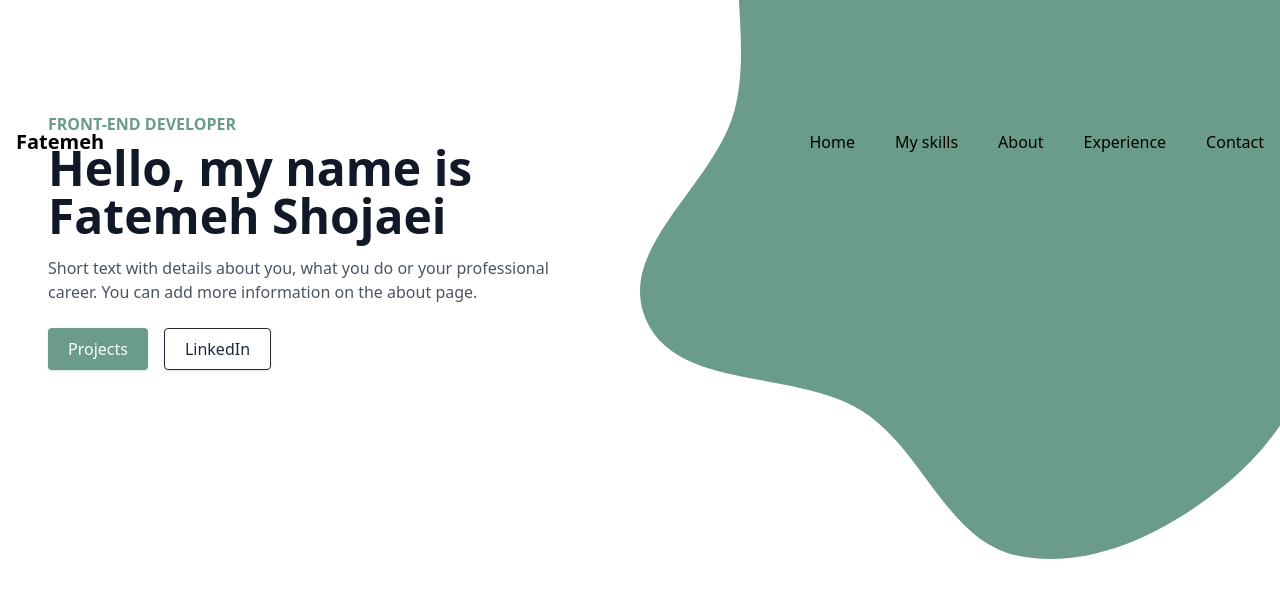
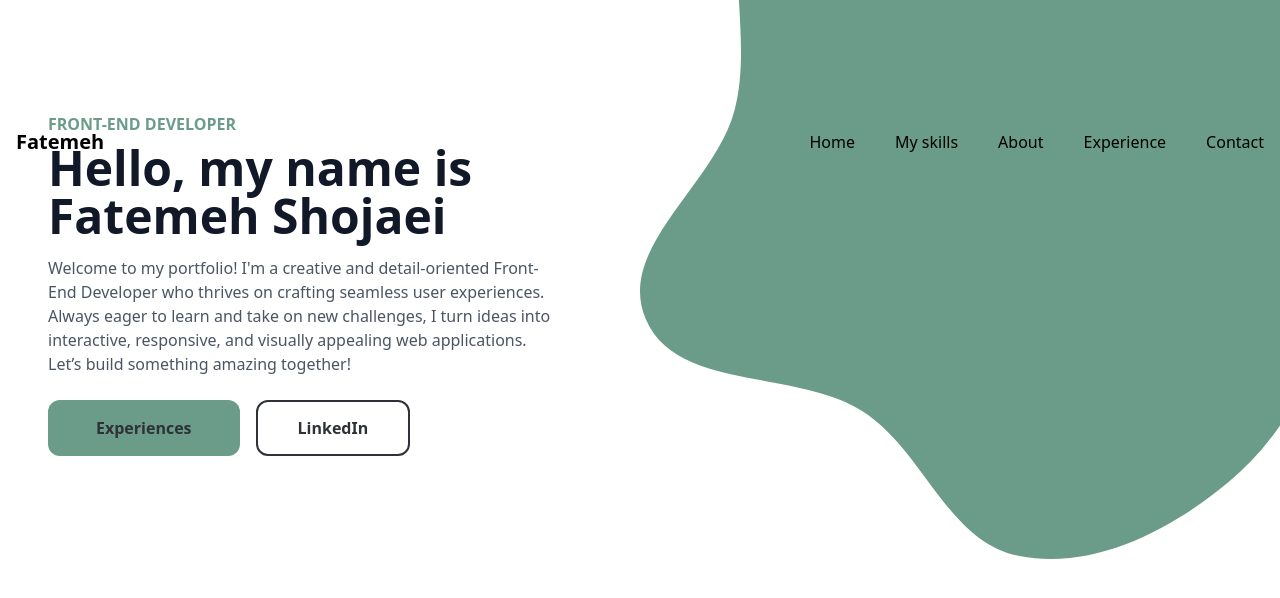
Before and after one commit to fatemeShj/portfolio-front, a Next.js app: page / in a window 1280 px wide. Shown: the top 598 px of the page. Built offline with nearby package versions, Linux system fonts and the light colour scheme.

Commit message:
fix: fix button component

```diff
--- a/src/app/page.tsx
+++ b/src/app/page.tsx
@@ -1,5 +1,6 @@
 import Image from "next/image";
 import mainImage from "@/public/main.svg";
+import Button from "@/components/Button";
 
 export default function Home() {
   return (
@@ -12,16 +13,15 @@ export default function Home() {
           Hello, my name is <br /> Fatemeh Shojaei
         </h2>
         <p className="text-gray-600 mt-4 max-w-lg">
-          Short text with details about you, what you do or your professional
-          career. You can add more information on the about page.
+          Welcome to my portfolio! I'm a creative and detail-oriented Front-End
+          Developer who thrives on crafting seamless user experiences. Always
+          eager to learn and take on new challenges, I turn ideas into
+          interactive, responsive, and visually appealing web applications.
+          Let’s build something amazing together!
         </p>
         <div className="mt-6 flex space-x-4">
-          <button className="bg-primary text-white px-5 py-2 rounded shadow hover:bg-primary">
-            Projects
-          </button>
-          <button className="border border-gray-800 text-gray-800 px-5 py-2 rounded shadow hover:bg-gray-200">
-            LinkedIn
-          </button>
+          <Button isPrimary>Experiences</Button>
+          <Button isSecondary>LinkedIn</Button>
         </div>
       </div>
 
--- a/src/components/Button.tsx
+++ b/src/components/Button.tsx
@@ -1,8 +1,37 @@
-const Button = () => {
+import React, { ReactNode } from "react";
+import clsx from "clsx";
+
+interface ButtonProps {
+  onClick?: () => void;
+  children: ReactNode;
+  isPrimary?: boolean;
+  isSecondary?: boolean;
+  className?: string;
+}
+
+const Button = ({
+  onClick,
+  children,
+  isPrimary = false,
+  isSecondary = false,
+  className = "",
+  ...props
+}: ButtonProps) => {
+  const buttonClass = clsx(
+    "px-10 py-3 shrinking-0",
+    {
+      "bg-primary text-secondary px-12 py-4 rounded-xl font-bold": isPrimary,
+      "border-2 border-secondary bg-white text-secondary rounded-xl font-bold":
+        isSecondary,
+    },
+    className
+  );
+
   return (
-    <>
-      <button></button>
-    </>
+    <button className={buttonClass} onClick={onClick} {...props}>
+      {children}
+    </button>
   );
 };
+
 export default Button;
--- a/tailwind.config.ts
+++ b/tailwind.config.ts
@@ -10,6 +10,7 @@ export default {
     extend: {
       colors: {
         primary: "#6A9C89",
+        secondary: "#2E3238",
       },
     },
   },
```
Also changed, not shown: package.json (+7 -6 lines), src/public/email.svg (added), 1 other file (tests, documents, lock files or other folders).
